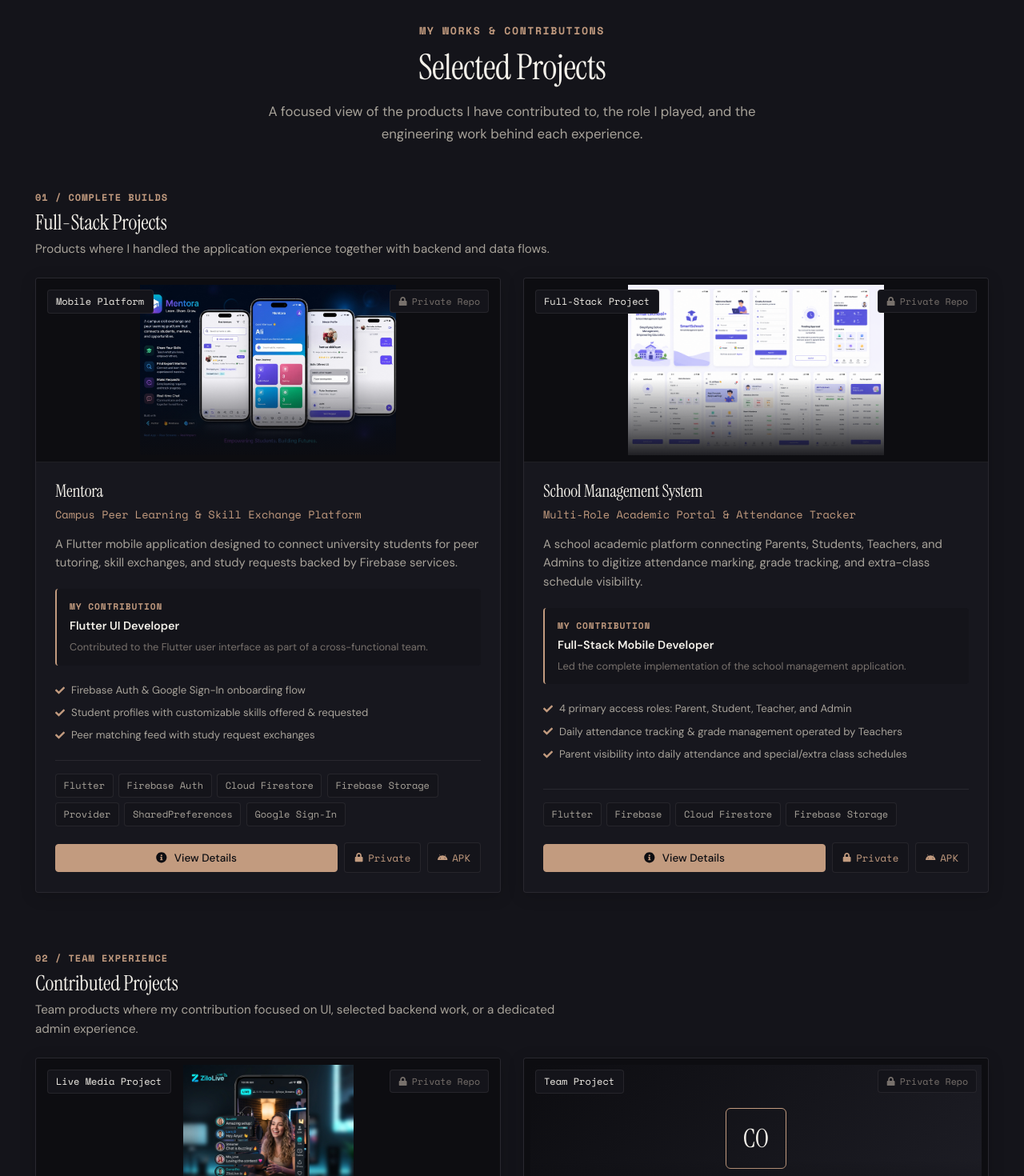
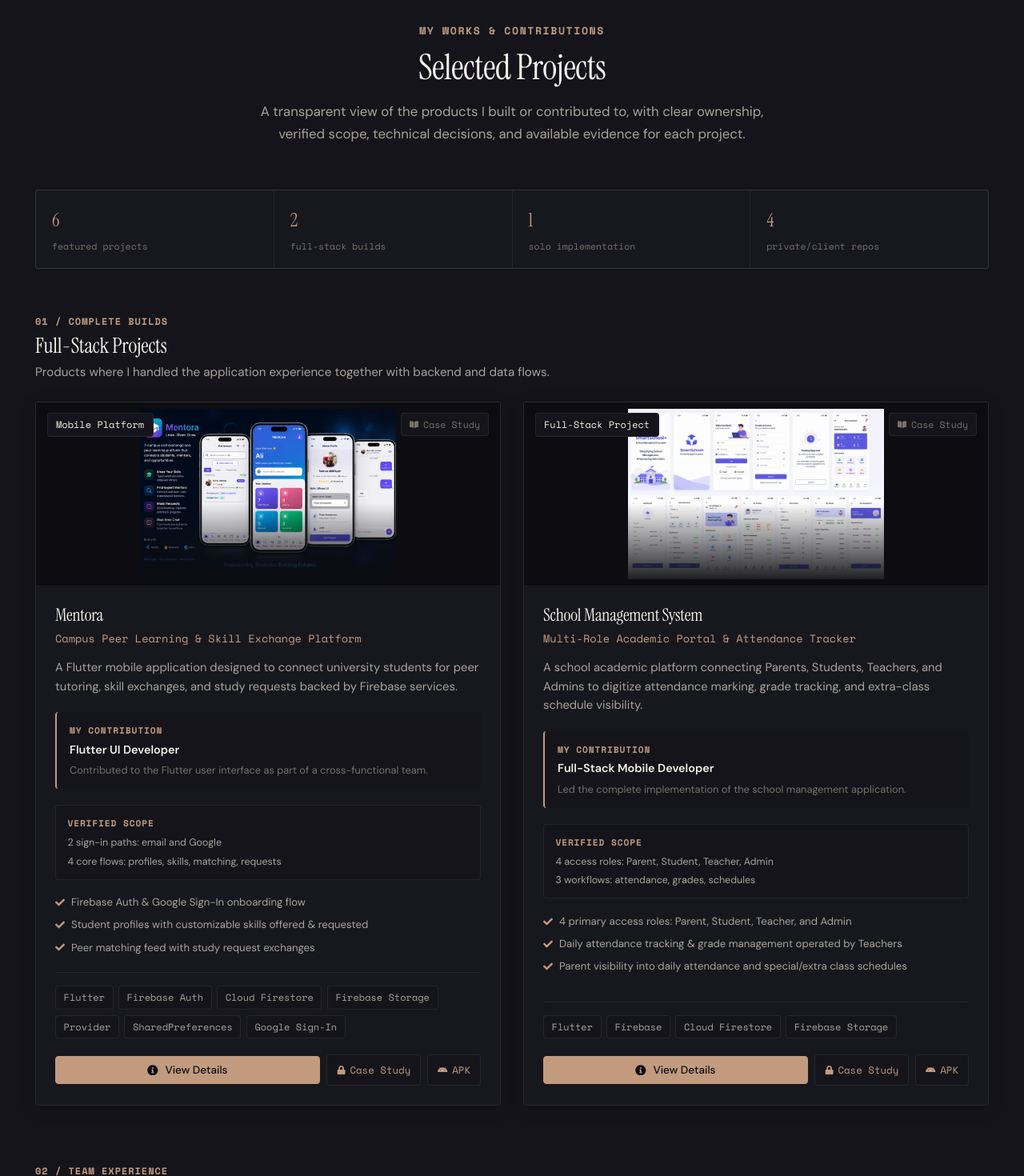
Before and after one commit to mrabukust-cmd/abubakar-portfolio, a React (Vite) app: page / in a window 1280 px wide. Shown: the part 2720-4190 px from the top of the page at 80% size. Built offline with nearby package versions, Linux system fonts and the light colour scheme.

Commit message:
reposition portfolio for freelance Flutter work

```diff
--- a/src/components/ProjectCard.jsx
+++ b/src/components/ProjectCard.jsx
@@ -67,6 +67,15 @@ export default function ProjectCard({ project, onOpenModal }) {
             <div className="contribution-summary-label">My Contribution</div>
             <div className="contribution-summary-role">{project.contribution.role}</div>
             <p>{project.contribution.summary}</p>
+          </div>
+        )}
+
+        {project.proofPoints?.length > 0 && (
+          <div className="project-proof-points" aria-label={`${project.title} verified scope`}>
+            <div className="proof-points-label">Verified scope</div>
+            {project.proofPoints.slice(0, 2).map((point) => (
+              <span key={point} className="proof-point">{point}</span>
+            ))}
           </div>
         )}
 
@@ -321,6 +330,32 @@ export default function ProjectCard({ project, onOpenModal }) {
           margin: 0;
         }
 
+        .project-proof-points {
+          display: flex;
+          flex-direction: column;
+          gap: 0.35rem;
+          margin-bottom: 1.1rem;
+          padding: 0.8rem 0.9rem;
+          background: var(--bg-secondary);
+          border: 1px solid var(--border-color);
+          border-radius: var(--radius-sm);
+        }
+
+        .proof-points-label {
+          color: var(--accent-primary);
+          font-family: var(--font-mono);
+          font-size: 0.7rem;
+          font-weight: 600;
+          letter-spacing: 0.08em;
+          text-transform: uppercase;
+        }
+
+        .proof-point {
+          color: var(--text-secondary);
+          font-size: 0.78rem;
+          line-height: 1.45;
+        }
+
         .project-features-list {
           list-style: none;
           display: flex;
--- a/src/components/ProjectModal.jsx
+++ b/src/components/ProjectModal.jsx
@@ -188,6 +188,20 @@ export default function ProjectModal({ project, onClose }) {
               <h3 className="modal-section-title">Overview</h3>
               <p className="modal-text">{project.shortDescription}</p>
             </div>
+
+            {project.proofPoints?.length > 0 && (
+              <div className="modal-section modal-proof-section">
+                <h3 className="modal-section-title">Proof Points & Scope</h3>
+                <div className="modal-proof-grid">
+                  {project.proofPoints.map((point) => (
+                    <div key={point} className="modal-proof-item">
+                      <FaCheckCircle className="check-icon" />
+                      <span>{point}</span>
+                    </div>
+                  ))}
+                </div>
+              </div>
+            )}
 
             {/* Problem & Solution Grid */}
             <div className="modal-grid-2">
@@ -471,6 +485,32 @@ export default function ProjectModal({ project, onClose }) {
           line-height: 1.7;
         }
 
+        .modal-proof-section {
+          padding: 1rem 1.1rem;
+          background: var(--bg-card);
+          border: 1px solid var(--border-color);
+          border-radius: var(--radius-sm);
+        }
+
+        .modal-proof-grid {
+          display: grid;
+          grid-template-columns: repeat(2, 1fr);
+          gap: 0.75rem 1rem;
+        }
+
+        .modal-proof-item {
+          display: flex;
+          align-items: flex-start;
+          gap: 0.5rem;
+          color: var(--text-secondary);
+          font-size: 0.875rem;
+          line-height: 1.5;
+        }
+
+        .modal-proof-item .check-icon {
+          margin-top: 0.2rem;
+        }
+
         .modal-contribution-panel {
           background: var(--bg-card);
           border: 1px solid var(--border-color);
--- a/src/components/Projects.jsx
+++ b/src/components/Projects.jsx
@@ -11,6 +11,7 @@ export default function Projects() {
   const [activeModalProject, setActiveModalProject] = useState(null);
   const fullStackProjects = projectsData.filter((project) => project.projectType === 'full-stack');
   const contributedProjects = projectsData.filter((project) => project.projectType === 'contributed');
+  const privateCount = projectsData.filter((project) => project.githubStatus === 'private').length;
 
   const renderProjectGrid = (projects) => (
     <motion.div layout className="projects-grid">
@@ -41,8 +42,27 @@ export default function Projects() {
           <span className="section-subtitle">My Works & Contributions</span>
           <h2 className="section-title">Selected Projects</h2>
           <p className="section-description">
-            A focused view of the products I have contributed to, the role I played, and the engineering work behind each experience.
+            A transparent view of the products I built or contributed to, with clear ownership, verified scope, technical decisions, and available evidence for each project.
           </p>
+        </div>
+
+        <div className="project-trust-strip" aria-label="Project portfolio summary">
+          <div className="project-trust-item">
+            <strong>{projectsData.length}</strong>
+            <span>featured projects</span>
+          </div>
+          <div className="project-trust-item">
+            <strong>{fullStackProjects.length}</strong>
+            <span>full-stack builds</span>
+          </div>
+          <div className="project-trust-item">
+            <strong>1</strong>
+            <span>solo implementation</span>
+          </div>
+          <div className="project-trust-item">
+            <strong>{privateCount}</strong>
+            <span>private/client repos</span>
+          </div>
         </div>
 
         <div className="project-group">
@@ -69,7 +89,7 @@ export default function Projects() {
             <div className="projects-more-info">
               <h3 className="projects-more-title">Looking for more projects?</h3>
               <p className="projects-more-desc">
-                Explore all of my repositories, experimental apps, and open-source code on my GitHub profile.
+                Some client repositories remain private. Explore my public GitHub activity, then request a walkthrough of any private case study.
               </p>
             </div>
             <a
@@ -107,6 +127,38 @@ export default function Projects() {
           display: grid;
           grid-template-columns: repeat(2, 1fr);
           gap: 1.75rem;
+        }
+
+        .project-trust-strip {
+          display: grid;
+          grid-template-columns: repeat(4, 1fr);
+          gap: 1px;
+          margin: 2rem 0 3.5rem;
+          background: var(--border-color);
+          border: 1px solid var(--border-color);
+          border-radius: var(--radius-sm);
+          overflow: hidden;
+        }
+
+        .project-trust-item {
+          display: flex;
+          flex-direction: column;
+          gap: 0.25rem;
+          padding: 1.1rem 1.25rem;
+          background: var(--bg-card);
+        }
+
+        .project-trust-item strong {
+          color: var(--accent-primary);
+          font-family: var(--font-heading);
+          font-size: 1.45rem;
+          font-weight: 500;
+        }
+
+        .project-trust-item span {
+          color: var(--text-muted);
+          font-family: var(--font-mono);
+          font-size: 0.72rem;
         }
 
         .project-group + .project-group {
@@ -204,6 +256,10 @@ export default function Projects() {
             gap: 1.25rem;
           }
 
+          .project-trust-strip {
+            grid-template-columns: repeat(2, 1fr);
+          }
+
           .github-more-btn {
             width: 100%;
             justify-content: center;
--- a/src/data/projects.js
+++ b/src/data/projects.js
@@ -22,8 +22,13 @@ export const projectsData = [
     githubUrl: "",
     liveUrl: "",
     demoType: "apk", // Options: "live" | "video" | "apk" | "none"
-    githubStatus: "private", // Options: "public" | "private" | "case-study"
-    githubStatusNote: "Private Repository (APK Available Upon Request)",
+    githubStatus: "case-study", // Options: "public" | "private" | "case-study"
+    githubStatusNote: "Private academic repository (architecture walkthrough and APK available upon request)",
+    proofPoints: [
+      "2 sign-in paths: email and Google",
+      "4 core flows: profiles, skills, matching, requests",
+      "Firestore + Storage integration"
+    ],
     modalData: {
       problem: "In campus peer learning data flows, skills added by users would save to backend records but fail to reflect dynamically on MySkillsScreen due to UI state sync mismatches and initial Firestore security permission issues.",
       solution: "Resolved security rules and re-architected state listener flows across Firebase Auth, Cloud Firestore, and Provider so user skills, profile updates, and study requests refresh reliably.",
@@ -66,6 +71,11 @@ export const projectsData = [
     demoType: "video",
     githubStatus: "private",
     githubStatusNote: "Private Client Repository",
+    proofPoints: [
+      "4 live/social systems: streams, rankings, wallet, levels",
+      "Deep pull-to-refresh interaction tuned for intentional use",
+      "REST API timeouts and FCM edge cases handled"
+    ],
     modalData: {
       problem: "Over-sensitive default pull-to-refresh gestures triggered accidental profile reloads during routine scrolling, while dynamic layout feeds triggered RenderViewport/RenderSliver runtime errors and network timeouts.",
       solution: "Customized pull gesture thresholds to require an intentional deep pull (matching YouTube/TikTok profile UX), fixed sliver viewport constraints, and stabilized Boost Now ranking and coin deduction persistence.",
@@ -108,6 +118,11 @@ export const projectsData = [
     demoType: "none",
     githubStatus: "private",
     githubStatusNote: "Private Team Repository",
+    proofPoints: [
+      "Flutter UI contribution",
+      "Reusable interface patterns",
+      "Node.js and MongoDB integration context"
+    ],
     modalData: {
       problem: "The product needed a consistent and usable mobile interface that could connect cleanly with the team’s backend work.",
       solution: "Implemented the Flutter UI and collaborated with the backend contributors to keep the interface aligned with the product requirements.",
@@ -149,6 +164,11 @@ export const projectsData = [
     demoType: "none",
     githubStatus: "private",
     githubStatusNote: "Private Team Repository",
+    proofPoints: [
+      "Flutter UI contribution",
+      "Responsive mobile layouts",
+      "Consistent styling across screens"
+    ],
     modalData: {
       problem: "The product needed a clear and consistent Flutter interface for its mobile users.",
       solution: "Contributed to the Flutter UI and helped shape a cohesive mobile experience within the team workflow.",
@@ -190,6 +210,11 @@ export const projectsData = [
     demoType: "none",
     githubStatus: "private",
     githubStatusNote: "Private Team Repository",
+    proofPoints: [
+      "React.js admin panel contribution",
+      "Management-focused navigation",
+      "Firebase-backed product context"
+    ],
     modalData: {
       problem: "The project needed a focused administrative interface for managing the product’s operational workflows.",
       solution: "Built the admin panel interface and organized the management experience around the project requirements.",
@@ -230,8 +255,13 @@ export const projectsData = [
     githubUrl: "",
     liveUrl: "",
     demoType: "apk",
-    githubStatus: "private",
-    githubStatusNote: "Repository & APK Available",
+    githubStatus: "case-study",
+    githubStatusNote: "Private academic repository (architecture walkthrough and APK available upon request)",
+    proofPoints: [
+      "4 access roles: Parent, Student, Teacher, Admin",
+      "3 workflows: attendance, grades, schedules",
+      "Solo full-stack mobile implementation"
+    ],
     modalData: {
       problem: "Parents lacked direct visibility into their child's actual daily school attendance and extra class schedules, having to rely solely on unverified verbal reports from students.",
       solution: "Built a unified 4-role portal enabling teachers to log attendance and grades directly, providing parents and students with real-time schedule visibility.",
```
